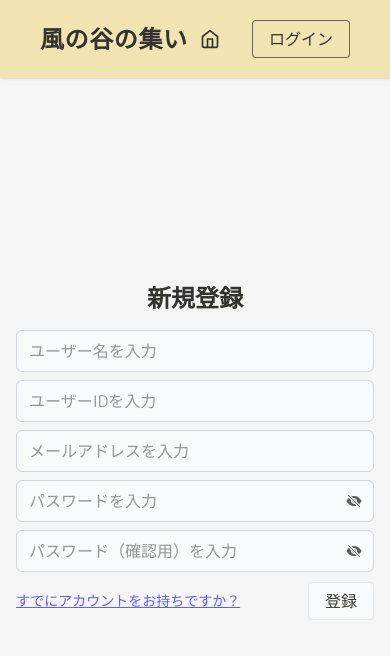
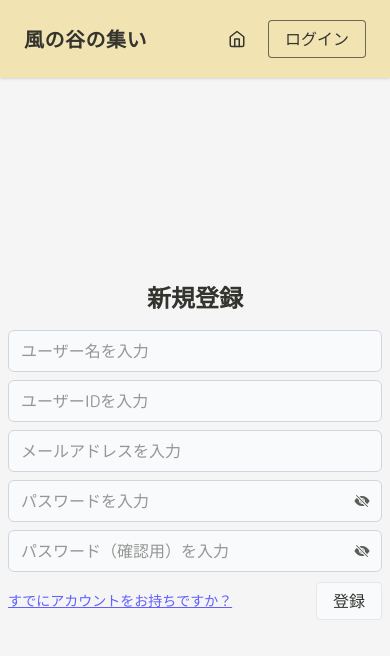
Before and after one commit to Amon3141/ghibli-forum-frontend, a Next.js app: page /auth/register in a window 390 px wide. Shown: the top 656 px of the page. Built offline with nearby package versions, Linux system fonts and the light colour scheme; no server answers.

Commit message:
responsible design for homepage

```diff
--- a/src/app/layout.tsx
+++ b/src/app/layout.tsx
@@ -26,7 +26,7 @@ export default function RootLayout({
           <main className="
             flex-1
             flex flex-col items-center
-            w-full p-4
+            w-full p-2 sm:p-4
             overflow-y-scroll no-scrollbar
             relative
           ">
--- a/src/app/page.tsx
+++ b/src/app/page.tsx
@@ -3,15 +3,15 @@ import MovieList from '@/components/features/movies/MovieList';
 
 export default function Home() {
   return (
-    <main className="flex flex-col w-full">
+    <div className="flex flex-col w-full">
       <HeroSection />
-      <div className="text-center pt-2 mt-3 mb-1">
-        <h2 className="text-[1.5rem] text-textcolor/90">
+      <div className="text-center pt-2 mt-2 sm:mt-3 mb-1">
+        <h2 className="text-[1.2rem] sm:text-[1.5rem] text-textcolor/90">
           スペース一覧
         </h2>
-        <div className="w-30 h-[2.5px] rounded-full bg-primary mx-auto mt-2"></div>
+        <div className="w-26 sm:w-30 h-[2px] sm:h-[2.5px] rounded-full bg-primary mx-auto mt-1.5 sm:mt-2"></div>
       </div>
       <MovieList />
-    </main>
+    </div>
   );
 }
--- a/src/components/features/HeroSection.tsx
+++ b/src/components/features/HeroSection.tsx
@@ -13,7 +13,10 @@ export default function HeroSection() {
         className="brightness-80"
       />
       <div className="relative z-10 flex flex-col justify-center h-full">
-        <h1 className="text-white text-2xl md:text-3xl ml-16 mb-5 text-shadow-sm tracking-wide">
+        <h1 className="
+          text-white text-lg sm:text-2xl
+          ml-9 sm:ml-16 mb-3 sm:mb-5 text-shadow-sm tracking-wide
+        ">
           ジブリの世界へようこそ
         </h1>
       </div>
--- a/src/components/features/movies/MovieCard.tsx
+++ b/src/components/features/movies/MovieCard.tsx
@@ -29,11 +29,11 @@ export default function MovieCard({movie}: MovieCardProps) {
           <div className="aspect-[16/9] bg-primary-dark"></div>
         )}
 
-        <div className="flex items-center justify-between py-4 px-3">
-          <div className="font-bold text-lg">{movie.title}</div>
+        <div className="flex items-center justify-between py-3 px-3 h-9 sm:h-12 gap-1">
+          <div className="font-bold text-xs sm:text-base">{movie.title}</div>
           <div className="flex items-center gap-[3px]">
-            <PiYarn className="text-lg"/>
-            <span>{movie._count?.threads ?? 0}</span>
+            <PiYarn className="text-xs sm:text-base"/>
+            <span className="text-[10px] sm:text-sm">{movie._count?.threads ?? 0}</span>
           </div>
         </div>
       </div>
--- a/src/components/features/movies/MovieList.tsx
+++ b/src/components/features/movies/MovieList.tsx
@@ -52,14 +52,14 @@ export default function MovieList() {
     <div className="space-y-6 w-full px-2">
       {movies.length > 0 && (
         <>
-          <div className="space-y-4">
-            <h2 className="text-2xl font-bold">作品別</h2>
+          <div className="space-y-2 sm:space-y-3">
+            <h2 className="text-xl sm:text-2xl font-bold">作品別</h2>
             {fetchMoviesError && (
               <div className="rounded-sm bg-red-100 p-4">
                 <p className="text-textcolor/80">{fetchMoviesError}</p>
               </div>
             )}
-            <div className="grid grid-cols-2 md:grid-cols-3 lg:grid-cols-4 gap-6 auto-rows-fr">
+            <div className="grid grid-cols-2 md:grid-cols-3 lg:grid-cols-4 gap-4 auto-rows-fr">
               {movies.map(movie => (
                 <MovieCard key={movie.id} movie={movie}/>
               ))}
--- a/src/components/layouts/Header/Header.tsx
+++ b/src/components/layouts/Header/Header.tsx
@@ -15,25 +15,25 @@ export default function Header() {
 
   return (
     <header className="
-      bg-primary shadow py-5 px-10 z-50
+      bg-primary shadow py-5 px-6 sm:px-8 z-50
       flex items-center justify-center
     ">
-      <div className="w-full flex items-center justify-between">
-        <Link className="font-bold text-2xl tracking-wide" href="/">風の谷の集い</Link>
-        <nav className="font-bold flex items-center justify-end gap-6">
+      <div className="w-full flex items-center justify-between gap-1">
+        <Link className="font-bold text-xl sm:text-2xl tracking-wide" href="/">風の谷の集い</Link>
+        <nav className="font-bold flex items-center justify-end gap-4 sm:gap-6">
           {/* <Link className={pathname === '/' ? styles.nav_link_selected : styles.nav_link} href="/"> */}
           <Link className={`
-            rounded-full p-2 color-textcolor/90
+            rounded-full p-1.5 sm:p-2 color-textcolor/90
             transition-colors duration-200
             ${pathname === '/' ? 'bg-primary-dark/85' : 'hover:bg-primary-dark/85'
           }`} href="/">
-            <FiHome className="text-xl" />
+            <FiHome className="text-lg sm:text-xl" />
           </Link>
           {user ? (
             <Link href="/profile">
               <ProfileIcon
                 user={user}
-                size={40}
+                size={window.innerWidth < 640 ? 32 : 40}
                 className={`
                   ${pathname.startsWith('/profile') ? 'outline-2 outline-primary-dark' : ''}
                 `}
```
